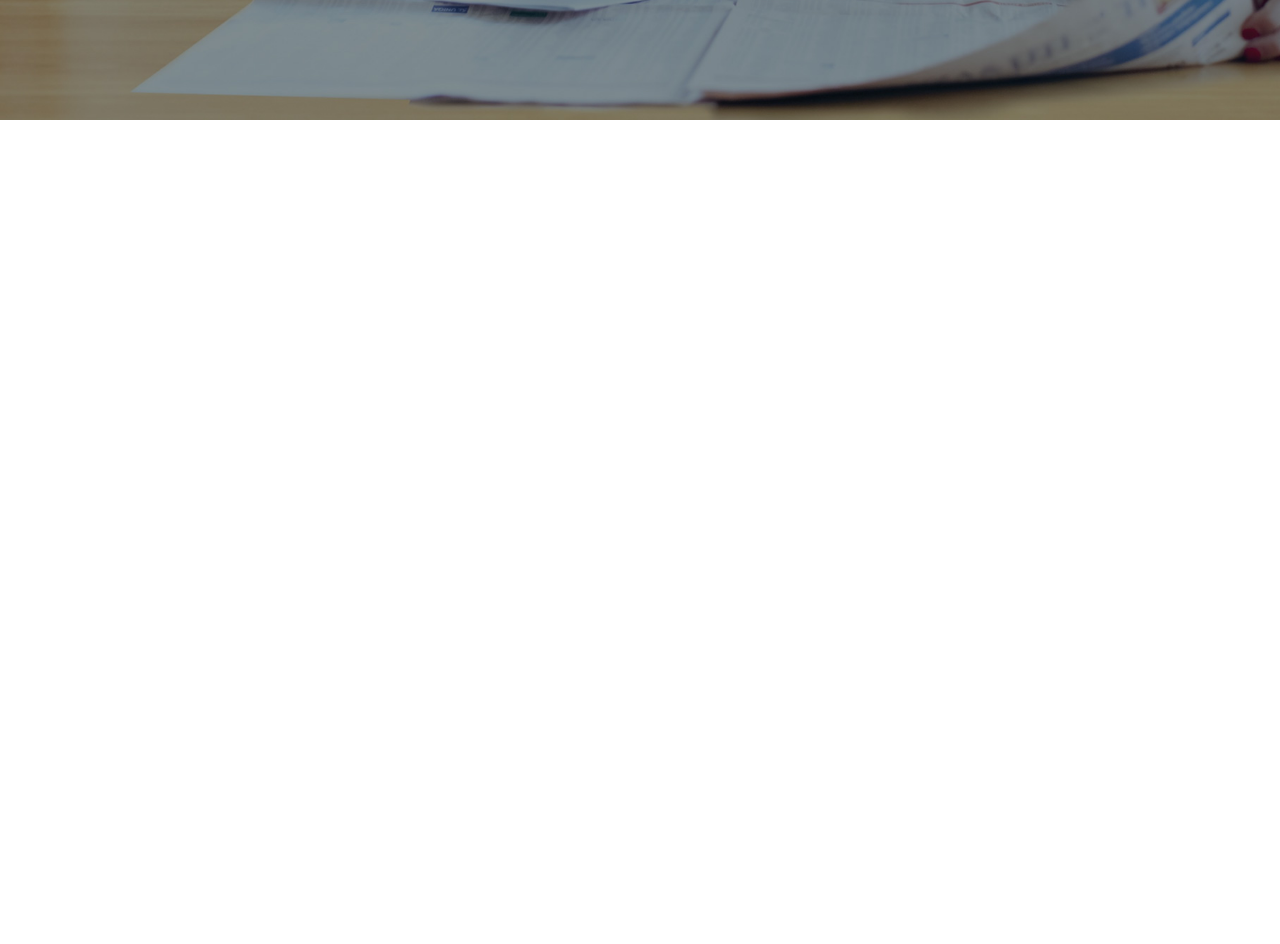
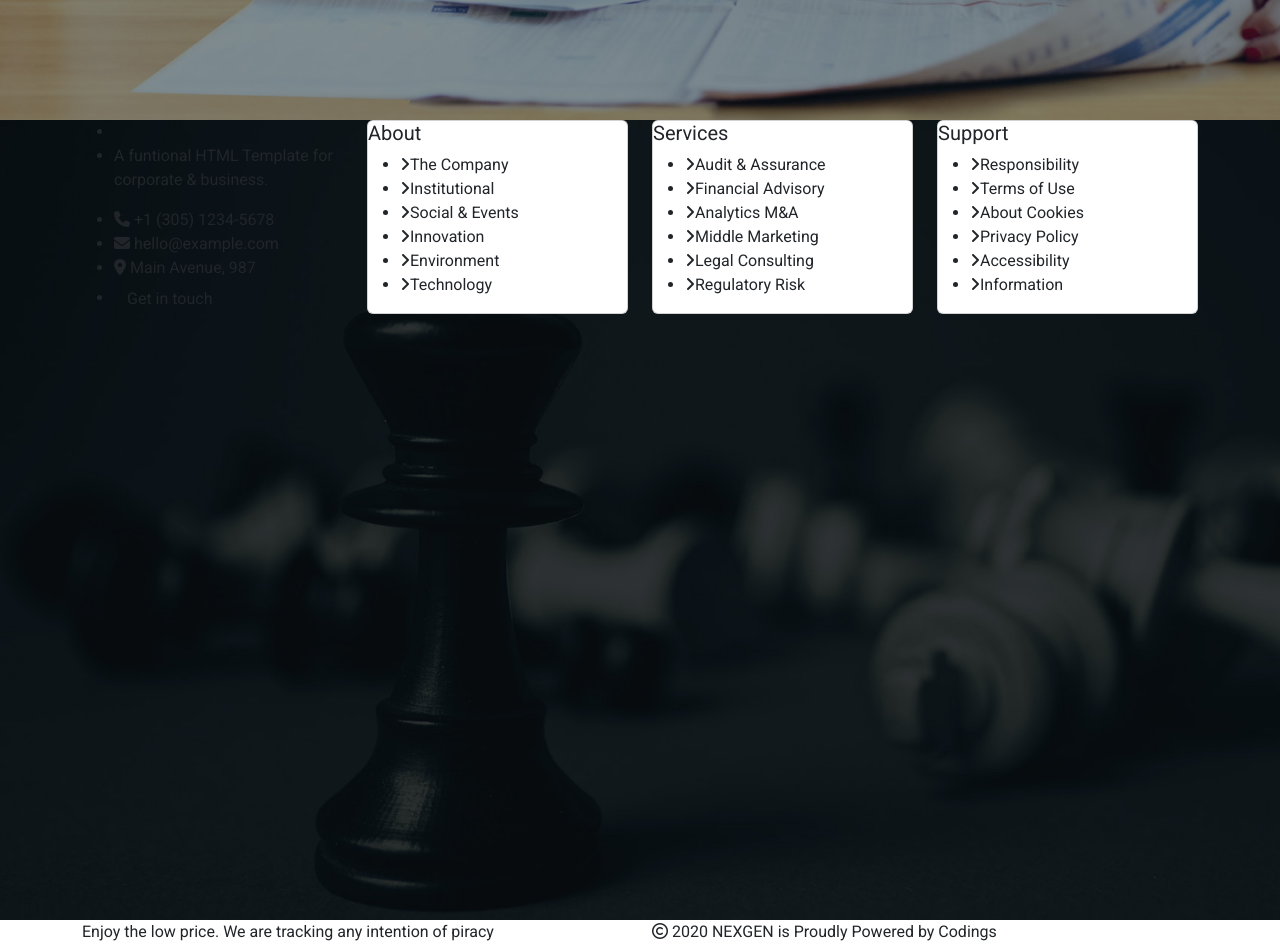
Before and after one commit to bronzo97/proj-html-vuejs, a Vue app: page / in a window 1280 px wide. Shown: the part 680-1624 px from the top of the page. Before the commit the page ends 873 px from the top, so only its background shows below. Built offline with nearby package versions, Linux system fonts and the light colour scheme.

Commit message:
started footer

```diff
--- a/src/components/TheFooter.vue
+++ b/src/components/TheFooter.vue
@@ -1,6 +1,74 @@
 <template>
     <div>
-
+        <footer>
+        <div class="footer-bg">
+            <div class="container">
+                <div class="row">
+                    <div class="col">
+                        <ul>
+                            <li><img src="" alt=""></li>
+                            <li><p>A funtional HTML Template for corporate & business.</p></li>
+                            <li><i class="fa-solid fa-phone"></i> +1 (305) 1234-5678</li>
+                            <li><i class="fa-solid fa-envelope"></i> hello@example.com</li>
+                            <li><i class="fa-solid fa-location-dot"></i> Main Avenue, 987</li>
+                            <li><div class="btn btn primary">Get in touch</div></li>
+                        </ul>
+                    </div>
+                    <div class="col">
+                        <div class="card">
+                            <h5>About</h5>
+                            <ul>
+                                <li><i class="fa-solid fa-angle-right"></i>The Company</li>
+                                <li><i class="fa-solid fa-angle-right"></i>Institutional</li>
+                                <li><i class="fa-solid fa-angle-right"></i>Social & Events</li>
+                                <li><i class="fa-solid fa-angle-right"></i>Innovation</li>
+                                <li><i class="fa-solid fa-angle-right"></i>Environment</li>
+                                <li><i class="fa-solid fa-angle-right"></i>Technology</li>
+                            </ul>
+                        </div>
+                    </div>
+                    <div class="col">
+                        <div class="card">
+                            <h5>Services</h5>
+                            <ul>
+                                <li><i class="fa-solid fa-angle-right"></i>Audit & Assurance</li>
+                                <li><i class="fa-solid fa-angle-right"></i>Financial Advisory</li>
+                                <li><i class="fa-solid fa-angle-right"></i>Analytics M&A</li>
+                                <li><i class="fa-solid fa-angle-right"></i>Middle Marketing</li>
+                                <li><i class="fa-solid fa-angle-right"></i>Legal Consulting</li>
+                                <li><i class="fa-solid fa-angle-right"></i>Regulatory Risk</li>
+                            </ul>
+                        </div>
+                    </div>
+                    <div class="col">
+                        <div class="card">
+                            <h5>Support</h5>
+                            <ul>
+                                <li><i class="fa-solid fa-angle-right"></i>Responsibility</li>
+                                <li><i class="fa-solid fa-angle-right"></i>Terms of Use</li>
+                                <li><i class="fa-solid fa-angle-right"></i>About Cookies</li>
+                                <li><i class="fa-solid fa-angle-right"></i>Privacy Policy</li>
+                                <li><i class="fa-solid fa-angle-right"></i>Accessibility</li>
+                                <li><i class="fa-solid fa-angle-right"></i>Information</li>
+                            </ul>
+                        </div>
+                    </div>
+                </div>
+            </div>
+        </div>
+        <div class="footer-credits">
+            <div class="container">
+                <div class="row">
+                    <div class="col">
+                        <div>Enjoy the low price. We are tracking any intention of piracy</div>
+                    </div>
+                    <div class="col">
+                        <div><i class="fa-regular fa-copyright"></i> 2020 NEXGEN is Proudly Powered by Codings</div>
+                    </div>
+                </div>
+            </div>
+        </div>
+    </footer>
     </div>
 </template>
 
@@ -12,6 +80,14 @@
 
 </script>
 
-<style scoped>
+<style lang="scss" scoped>
+    footer {
+        height: 100vh;
+        .footer-bg{
+        background-image: url('../../public/images/bg-7.jpg');
+        height: 100%;
+        background-size: cover;
+        }
+    }
 
 </style>
```
